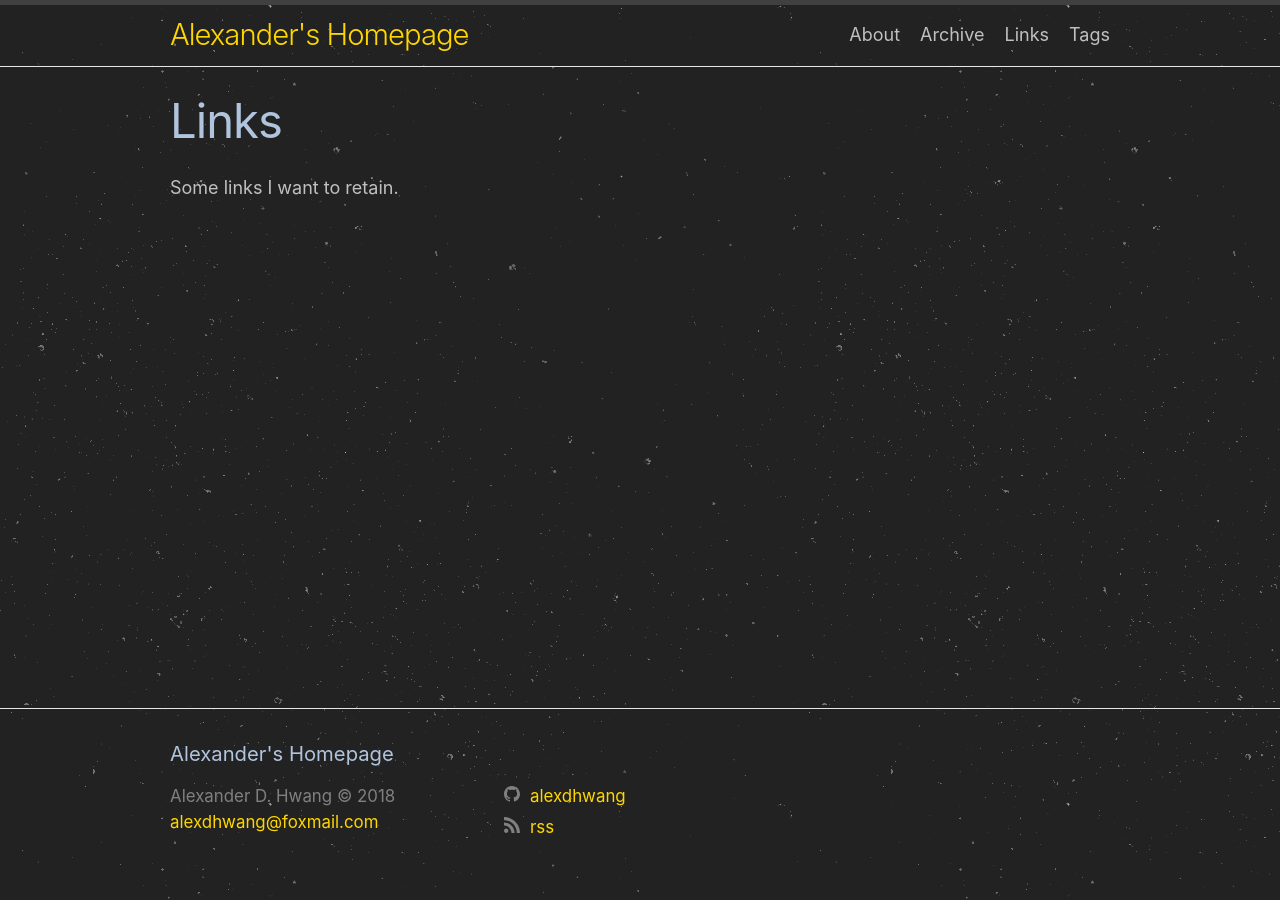
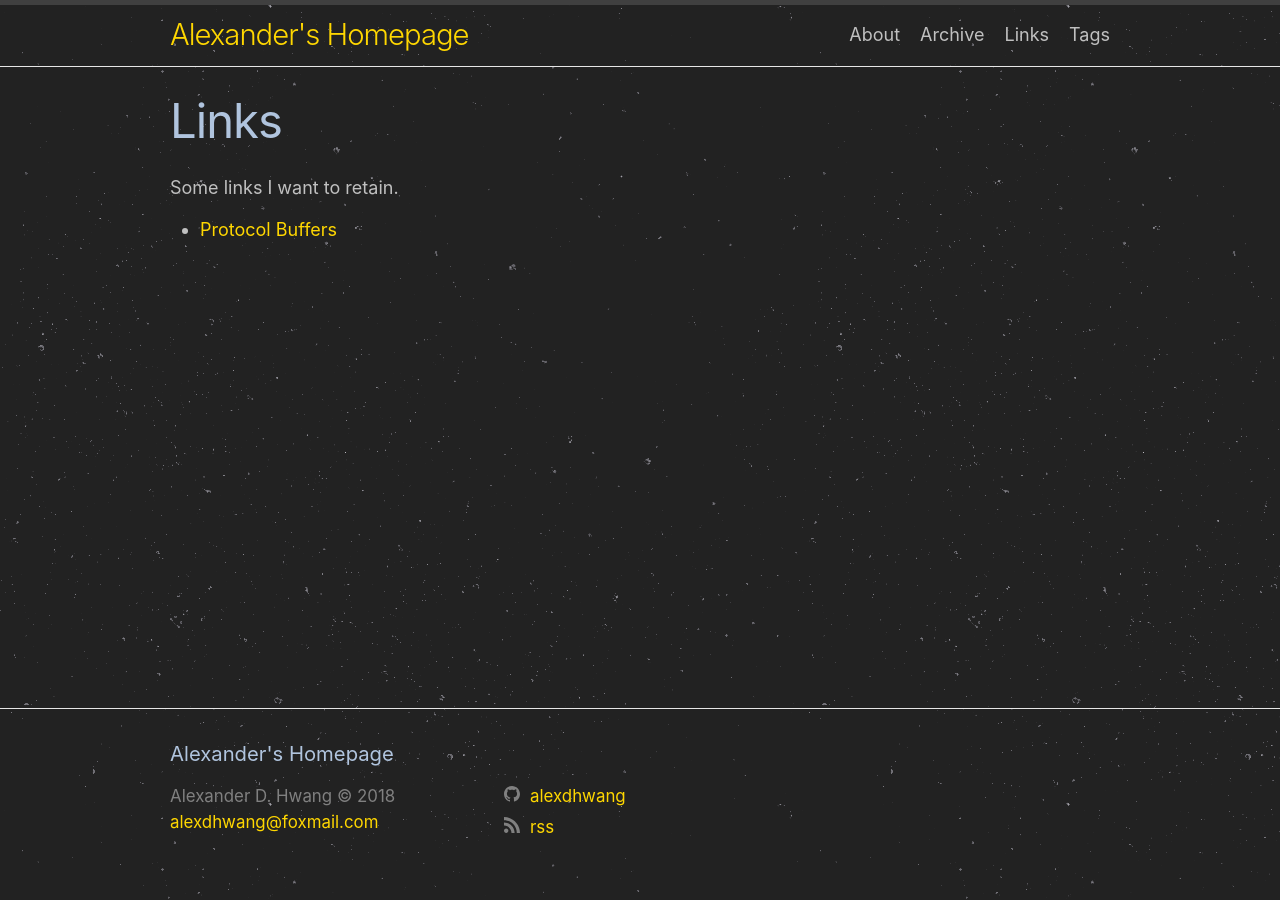
Before and after one commit to alexdhwang/alexdhwang.github.io, a Jekyll site: the page built from links.md, in a window 1280 px wide. Built offline with Jekyll 4.4.1, drawn with Linux system fonts in a browser that asks for light colours.

Commit message:
update links

```diff
--- a/links.md
+++ b/links.md
@@ -4,3 +4,5 @@ title: Links
 ---
 
 Some links I want to retain.
+
+- [Protocol Buffers](https://developers.google.com/protocol-buffers/)
```
